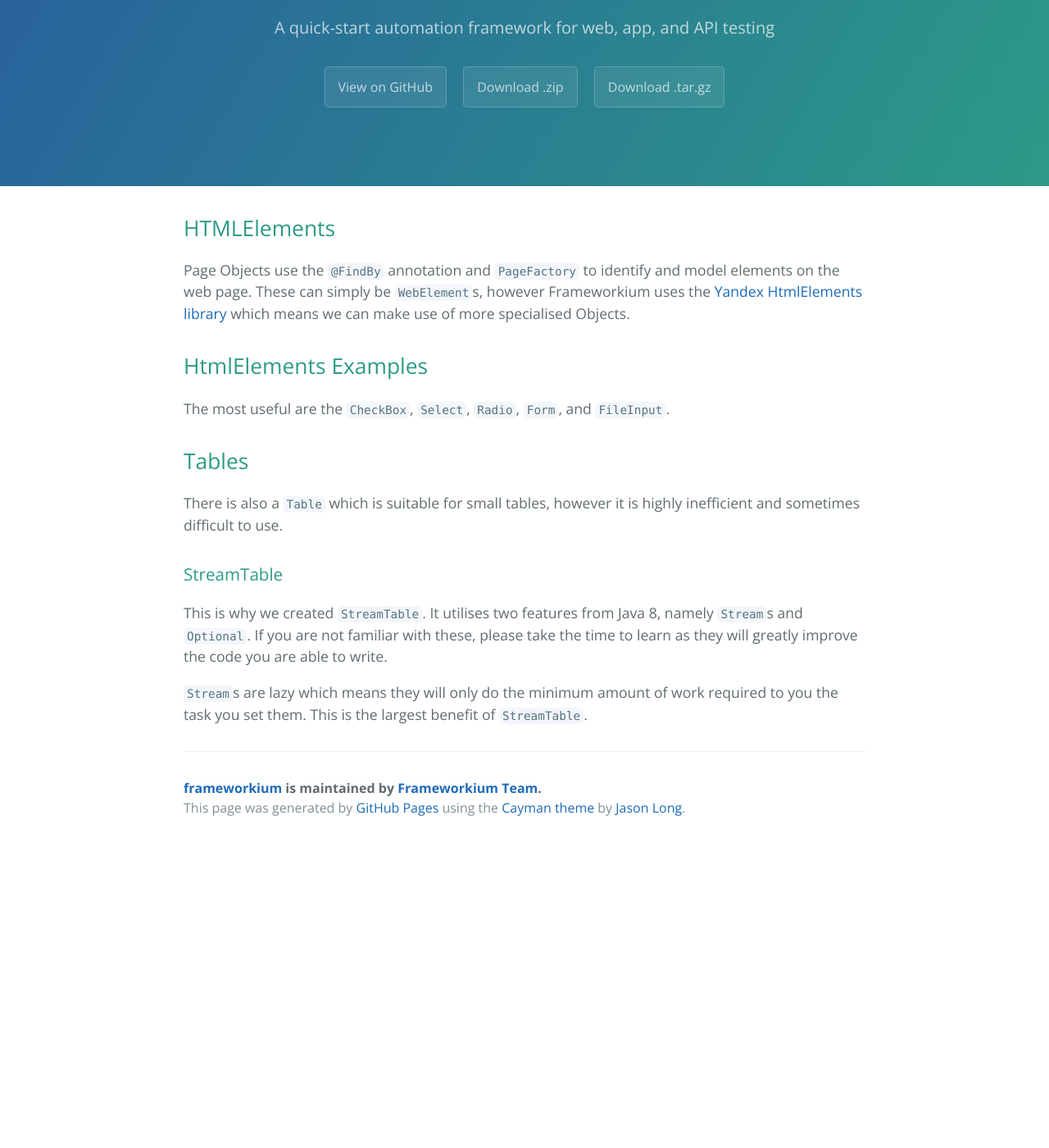
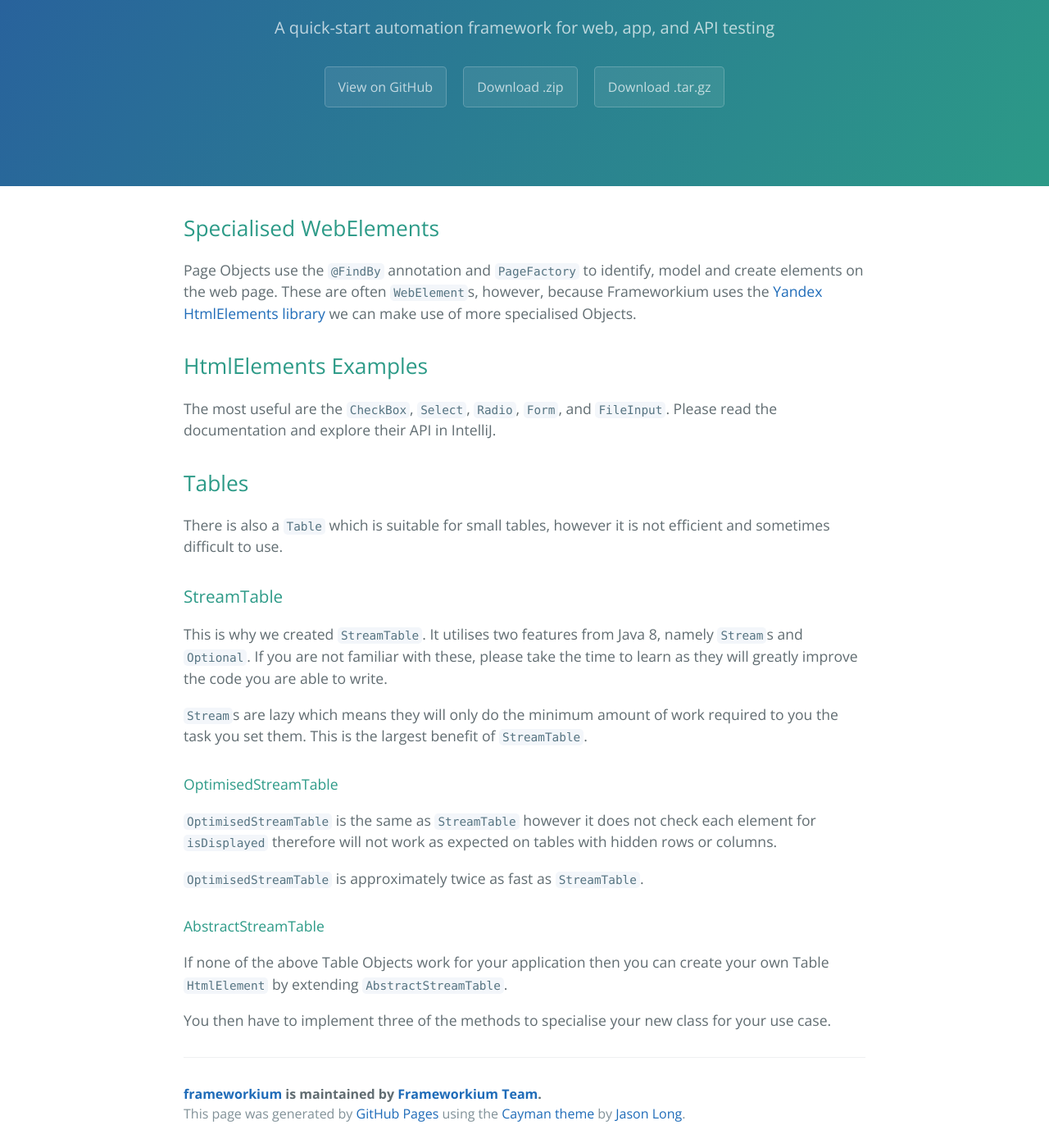
Before and after one commit to Frameworkium/frameworkium.github.io, a Jekyll site: the page built from _pages/Html-Elements.md, in a window 1280 px wide and 1400 px high, scrolled down 242 px. Shown: the whole window at 82% size. Built offline with Jekyll 4.4.1, drawn with Linux system fonts in a browser that asks for light colours; before the commit the page ends 1271 px from its top, so only the background shows below that.

Commit message:
Expanded upon StreamTable docs

```diff
--- a/_pages/Html-Elements.md
+++ b/_pages/Html-Elements.md
@@ -1,23 +1,25 @@
 ---
 layout: post
-title:  "HTMLElements"
+title:  "Specialised WebElements"
 category: wiki
 section: 4 - Page Object Guidance
 order: 6
 ---
-Page Objects use the `@FindBy` annotation and `PageFactory` to identify and
-model elements on the web page. These can simply be `WebElement`s, however
-Frameworkium uses the [Yandex HtmlElements library](http://htmlelements.qatools.ru/)
-which means we can make use of more specialised Objects.
+Page Objects use the `@FindBy` annotation and `PageFactory` to identify,
+model and create elements on the web page. These are often `WebElement`s,
+however, because Frameworkium uses the
+[Yandex HtmlElements library](http://htmlelements.qatools.ru/)
+we can make use of more specialised Objects.
 
 ## HtmlElements Examples
 
 The most useful are the `CheckBox`, `Select`, `Radio`, `Form`, and `FileInput`.
+Please read the documentation and explore their API in IntelliJ.
 
 ## Tables
 
-There is also a `Table` which is suitable for small tables, however it is highly
-inefficient and sometimes difficult to use.
+There is also a `Table` which is suitable for small tables, however it is
+not efficient and sometimes difficult to use.
 
 ### StreamTable
 
@@ -26,4 +28,21 @@ namely `Stream`s and `Optional`. If you are not familiar with these, please take
 the time to learn as they will greatly improve the code you are able to write.
 
 `Stream`s are lazy which means they will only do the minimum amount of work
-required to you the task you set them. This is the largest benefit of `StreamTable`.
+required to you the task you set them. This is the largest benefit of
+`StreamTable`.
+
+#### OptimisedStreamTable
+
+`OptimisedStreamTable` is the same as `StreamTable` however it does not
+check each element for `isDisplayed` therefore will not work as expected
+on tables with hidden rows or columns.
+
+`OptimisedStreamTable` is approximately twice as fast as `StreamTable`.
+
+#### AbstractStreamTable
+
+If none of the above Table Objects work for your application then you
+can create your own Table `HtmlElement` by extending `AbstractStreamTable`.
+
+You then have to implement three of the methods to specialise your new class
+for your use case.
```
